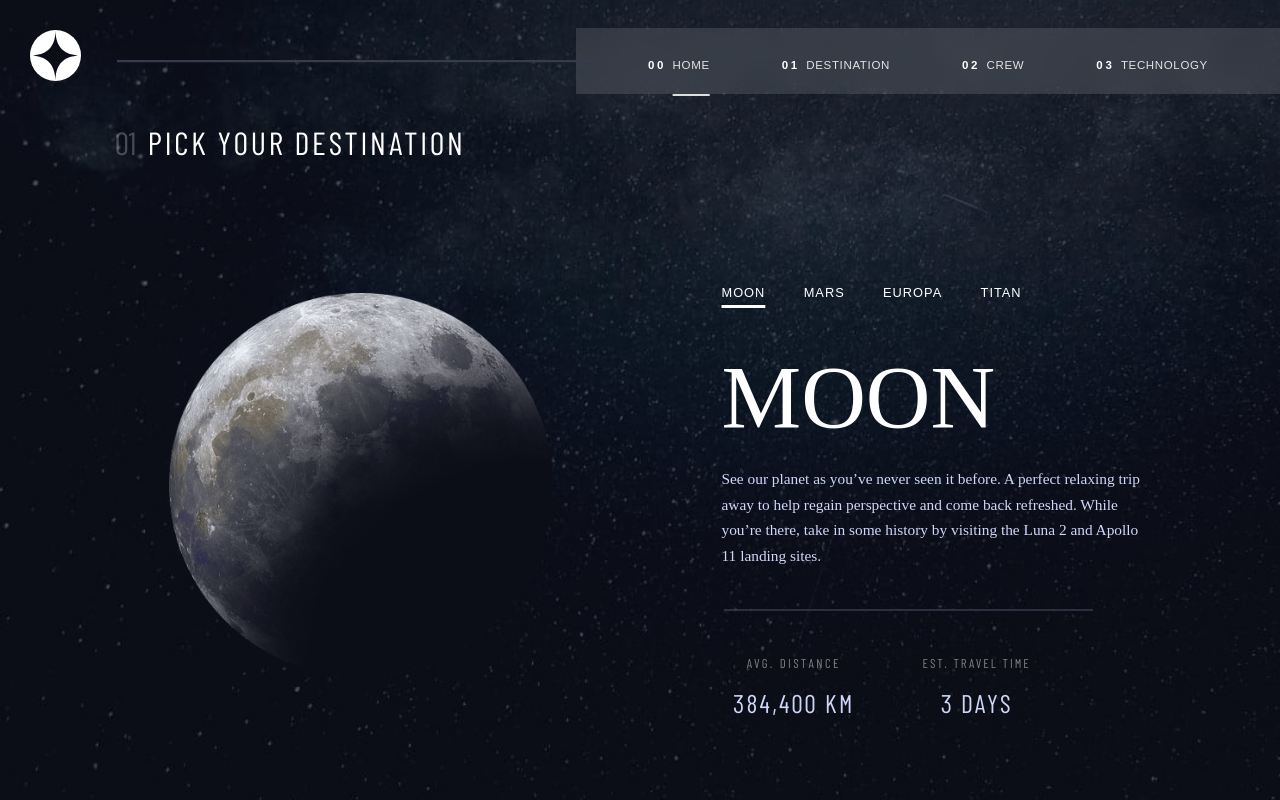
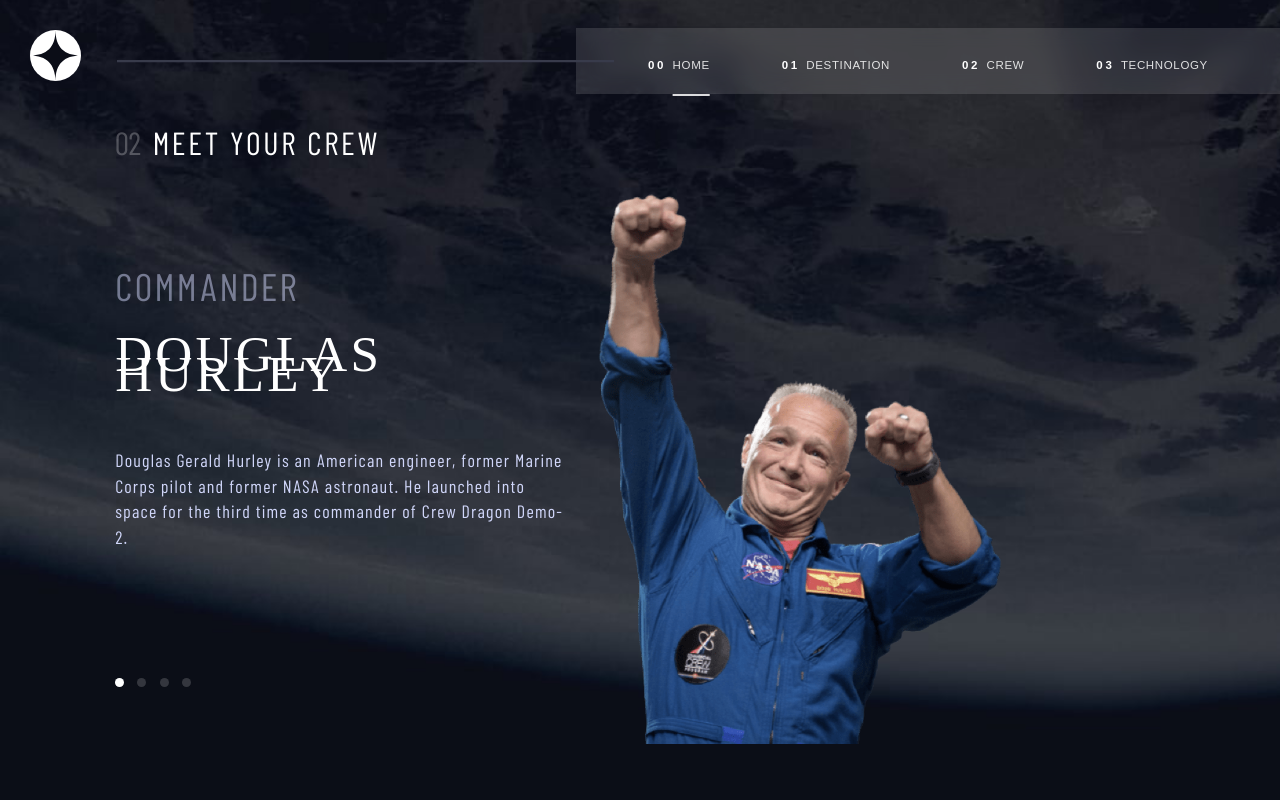
Before and after one commit to SonTonyD/Space-tourism-multi-page-website, an Angular app: page / in a window 1280 px wide. Built offline with nearby package versions, Linux system fonts and the light colour scheme.

Commit message:
Desktop design: crewPage OK

```diff
--- a/src/app/app.component.ts
+++ b/src/app/app.component.ts
@@ -11,7 +11,7 @@
   @ViewChild('screen') containerElement!: ElementRef;
 
   isMenuOpen = false;
-  currentPage = "destination";
+  currentPage = "crew";
 
   constructor(private renderer : Renderer2) { }
 
--- a/src/app/crew/crew.component.css
+++ b/src/app/crew/crew.component.css
@@ -30,6 +30,10 @@
     margin-top: 120px;
     display: flex;
     justify-content: center;
+}
+
+.meet-your-crew-desktop {
+    display: none;
 }
 
 .meet-your-crew .number {
@@ -240,3 +244,124 @@
         display: none;
     }
 }
+
+@media(min-width: 1024px) {
+    .background {
+        background-image: url("/assets/assets/crew/background-crew-desktop.jpg");
+        height: 85vw;
+    }
+
+    .meet-your-crew {
+        margin-top: 6.27vw;
+        padding-top: 11vw;
+        padding-left: 9vw;
+        display: flex;
+        justify-content: left;
+        display: none;
+    }
+
+    .meet-your-crew-desktop {
+        margin-top: 6.27vw;
+        padding-top: 11vw;
+        padding-left: 0vw;
+        display: flex;
+        justify-content: left;
+    }
+
+    .meet-your-crew-desktop .number {
+        font-family: 'Barlow Condensed';
+        color: white;
+        font-size: 2.5vw;
+        text-transform: uppercase;
+        opacity: 0.25;
+        line-height: 19px;
+    }
+
+    .meet-your-crew-desktop .text-meet-your-crew {
+        font-family: 'Barlow Condensed';
+        color: white;
+        font-size: 2.5vw;
+        font-weight: 400px;
+        text-transform: uppercase;
+        margin-left: 0.9vw;
+        line-height: 19px;
+        letter-spacing: 2.7px;
+    }
+    /**/
+
+    .crew-role {
+        order: 1;
+        opacity: 0.5;
+        font-size: 3vw;
+        line-height: 1vw;
+        margin-top: 10vw;
+        text-align: left;
+        margin-left: 0;
+        margin-right: 0;
+    }
+
+    .crew-name {
+        order: 2;
+        font-size: 4vw;
+        letter-spacing: 3.2px;
+        margin-top: 4vw;
+        text-align: left;
+        margin-left: 0;
+        margin-right: 0;
+        line-height: 1.56vw;
+    }
+
+    .crew-bio {
+        order: 3;
+        width: 35vw;
+        font-size: 1.4vw;
+        line-height: 2vw;
+        letter-spacing: 1.2px;
+        margin-top: 5vw;
+        text-align: left;
+        margin-left: 0;
+        margin-right: 0;
+    }
+
+    .crew-navigation {
+        order: 4;
+        margin-top: 10vw;
+        column-gap: 1.04vw;
+        margin-left: 0;
+        margin-right: 0;
+        justify-content: flex-start;
+    }
+    .crew-navigation button {
+        width: 0.7vw;
+        height: 0.7vw;
+    }
+
+    .desktop-left {
+        display: flex;
+        flex-direction: column;
+        width: 50vw;
+        margin-left: 9vw;
+        order: 1;
+        text-align: left;
+    }
+
+    .desktop-right {
+        margin-top: 0px;
+        order: 2;
+        margin-right: 15vw;
+    }
+
+    .desktop-view {
+        display: flex;
+    }
+    .crew-image {
+        display: block;
+        margin-left: auto;
+        margin-right: auto;
+        height: 43vw;
+        margin-top: 2vw;
+    }
+    img {
+        margin-top: 20vw;
+    }
+}
--- a/src/app/crew/crew.component.html
+++ b/src/app/crew/crew.component.html
@@ -5,9 +5,14 @@
         <div class="number">02</div>
         <div class="text-meet-your-crew">meet your crew</div>
     </div>
+
+    <div class="desktop-view">
+        <div class="desktop-right">
             <div class="crew-image">
                 <img src= "{{currentCrewImage}}">
             </div>
+        </div>
+
         <div class="divider">
             <svg width="320">
                 <g>
@@ -15,6 +20,13 @@
                 </g>
             </svg>
         </div>
+
+        <div class="desktop-left">
+            <div class="meet-your-crew-desktop">
+                <div class="number">02</div>
+                <div class="text-meet-your-crew">meet your crew</div>
+            </div>
+
             <div class="crew-navigation">
                 <button (click)="applyChangeCrew(crewMember1)" #crewMemberBtn1></button>
                 <button (click)="applyChangeCrew(crewMember2)" #crewMemberBtn2></button>
@@ -25,3 +37,7 @@
             <div class="crew-name">{{currentCrewName}}</div>
             <div class="crew-bio"> {{currentCrewBio}} </div>
         </div>
+    </div>
+
+
+</div>
```
Lines whose indentation alone changed are shown as unchanged.
